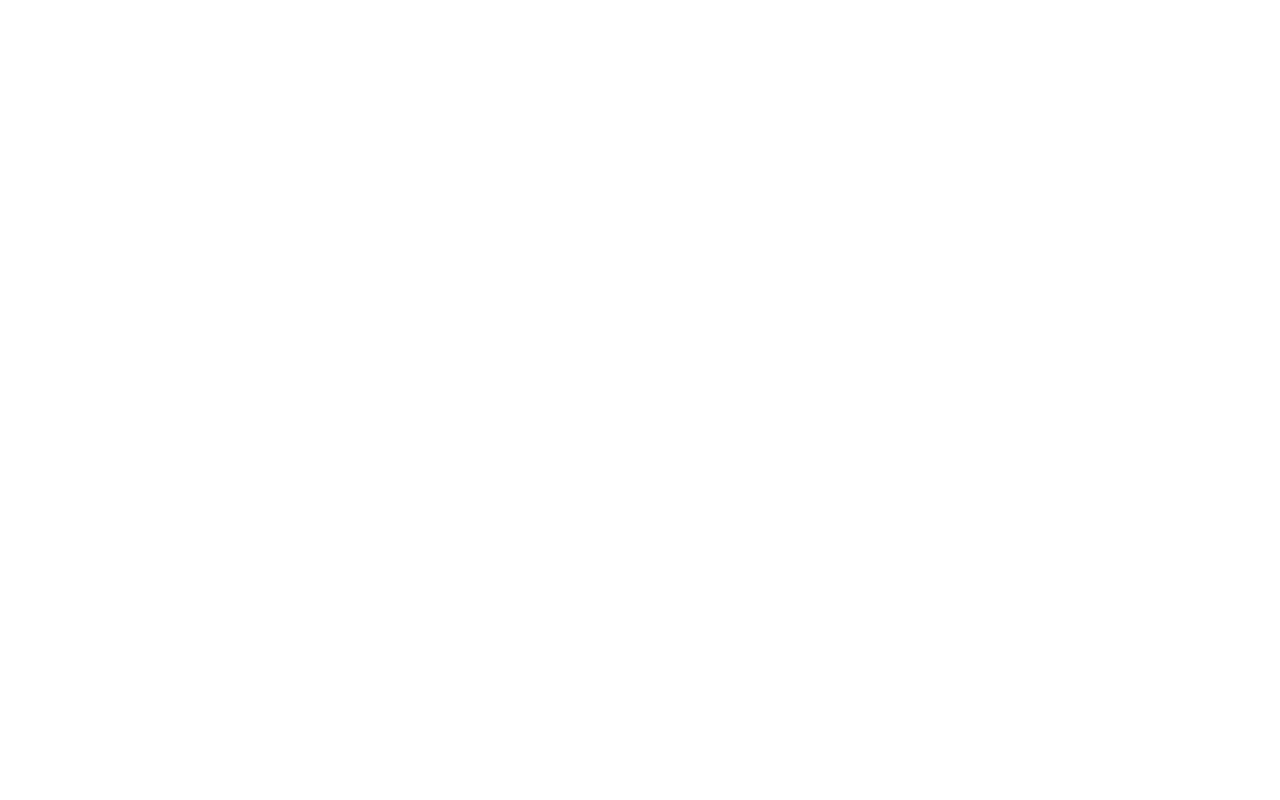
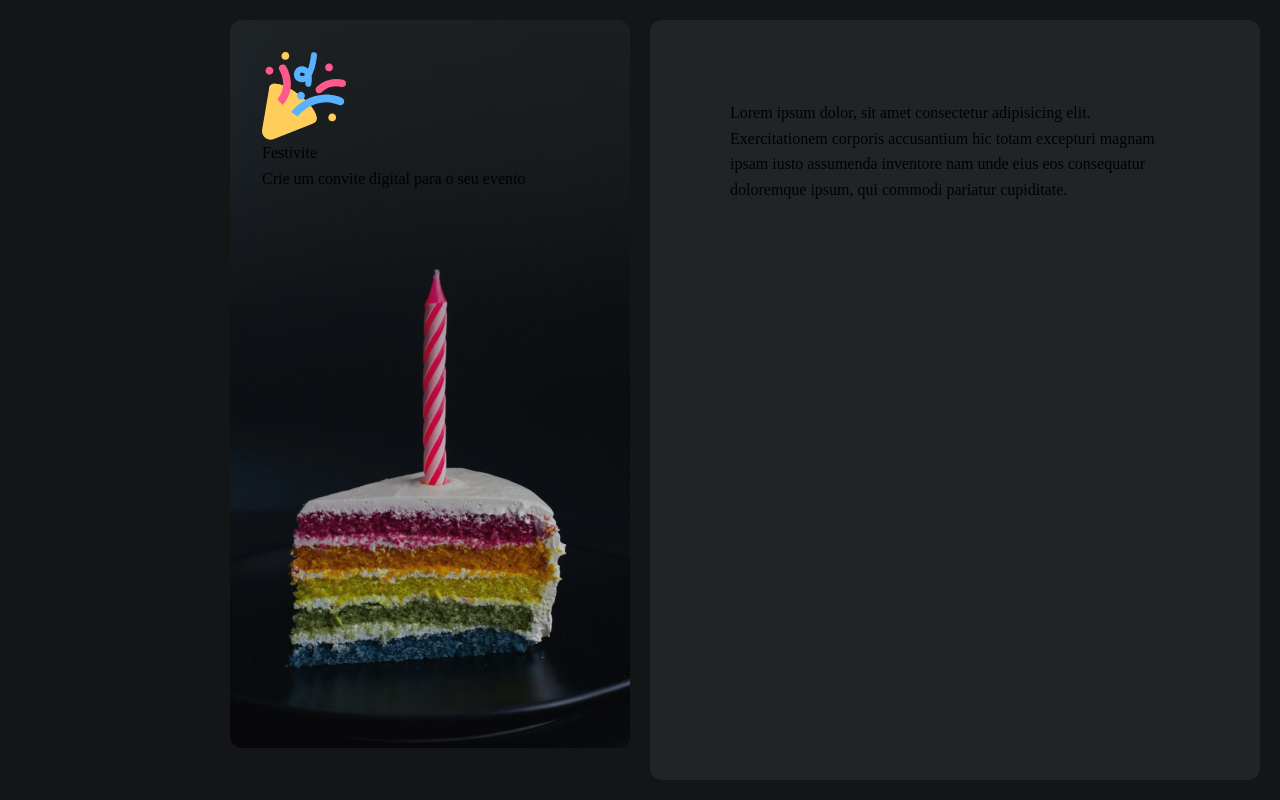
Before and after one commit to IvoL1/Formulario-de-convite, a plain HTML site: page index.html in a window 1280 px wide. Drawn offline with Linux system fonts and the light colour scheme.

Commit message:
feat: complete layout setup

```diff
--- a/index.html
+++ b/index.html
@@ -6,5 +6,21 @@
 		<link rel="stylesheet" href="styles/index.css" />
 		<title>Formulário de convite</title>
 	</head>
-	<body></body>
+	<body>
+		<div class="container">
+			<aside>
+				<div class="title-banner">
+					<img src="assets/Logo.svg" alt="" />
+					<p>Festivite</p>
+					<p>Crie um convite digital para o seu evento</p>
+				</div>
+			</aside>
+			<main>
+				Lorem ipsum dolor, sit amet consectetur adipisicing elit.
+				Exercitationem corporis accusantium hic totam excepturi magnam
+				ipsam iusto assumenda inventore nam unde eius eos consequatur
+				doloremque ipsum, qui commodi pariatur cupiditate.
+			</main>
+		</div>
+	</body>
 </html>
--- a/styles/global.css
+++ b/styles/global.css
@@ -11,8 +11,12 @@ body {
 	min-height: 100svh;
 	font-size: 100%;
 	line-height: 1.6;
-	overflow-x: hidden;
 	text-rendering: optimizeLegibility;
+}
+
+img {
+	max-height: 100%;
+	display: block;
 }
 
 /* Fonts */
--- a/styles/index.css
+++ b/styles/index.css
@@ -1 +1,2 @@
 @import url(global.css);
+@import url(layout.css);
--- /dev/null
+++ b/styles/layout.css
@@ -0,0 +1,24 @@
+.container {
+	min-height: 100svh;
+	display: grid;
+	grid-template-columns: 1fr 1fr;
+	padding: 1.25rem;
+	background-color: var(--shape-background);
+	gap: 1.25rem;
+}
+
+main {
+	background-color: var(--shape-body);
+	border-radius: 0.75rem;
+	padding: 5rem;
+}
+
+aside {
+	display: flex;
+	justify-self: end;
+	width: 25rem;
+	height: 45.5rem;
+	border-radius: 0.75rem;
+	background: url(../assets/Background.png) no-repeat center/cover;
+	padding: 2rem;
+}
```
